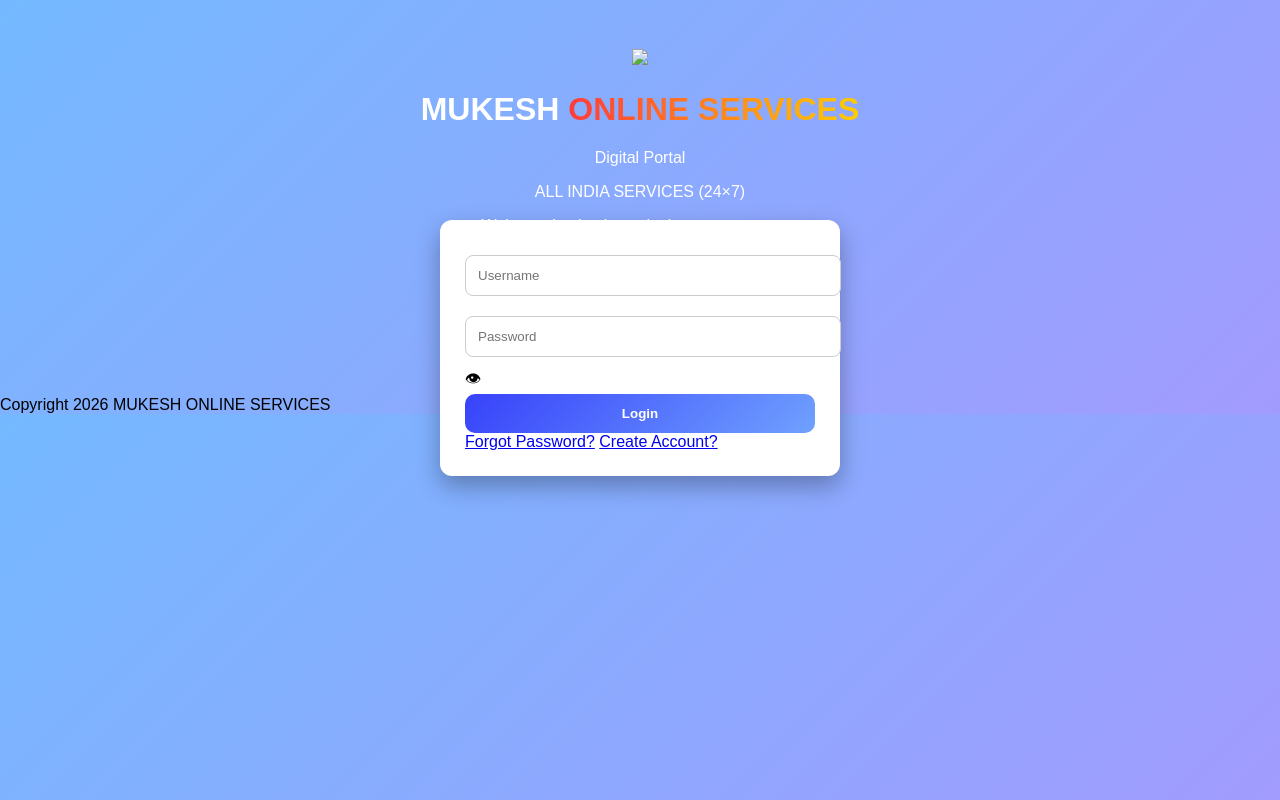
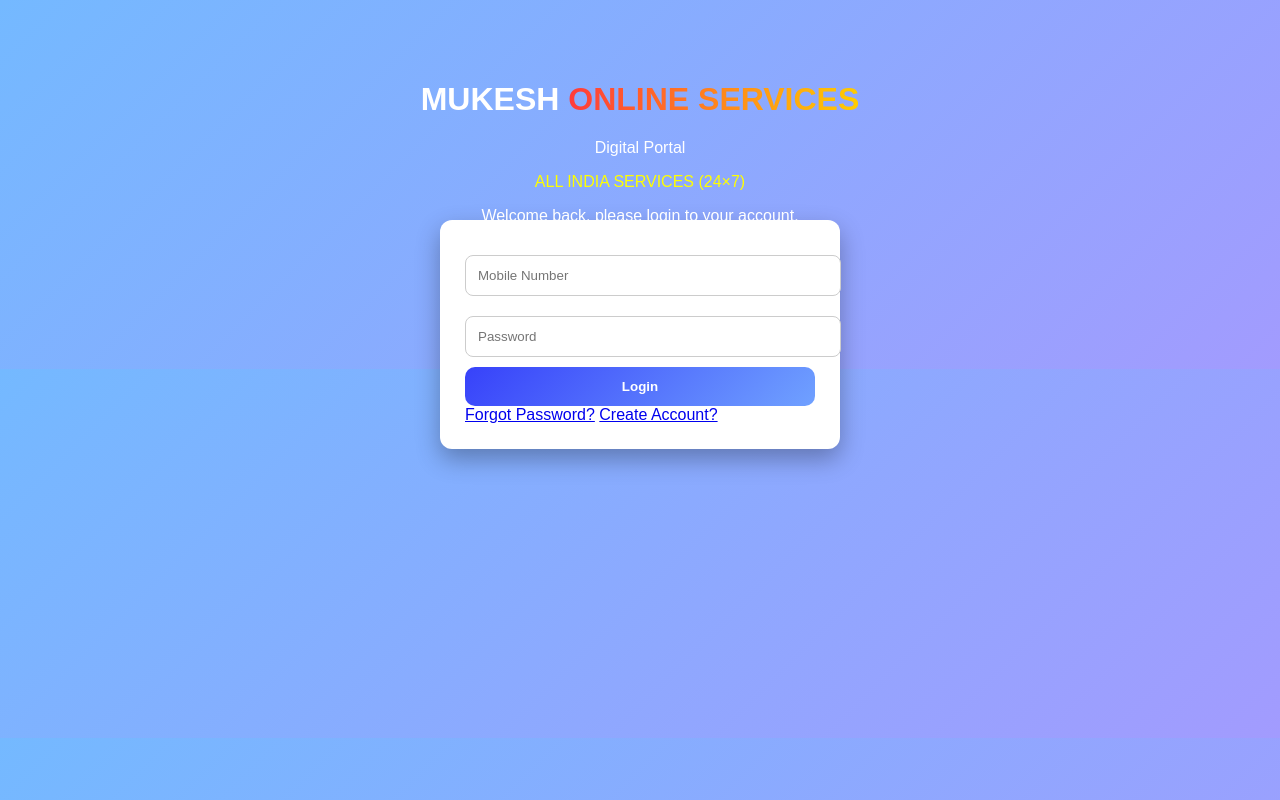
Before and after one commit to kachhwahaonline-svg/mos-portal, a plain HTML site: page index.html in a window 1280 px wide. Drawn offline with Linux system fonts and the light colour scheme; files that its build step writes are made by us from their sources.

Commit message:
Add files via upload

```diff
--- a/index.html
+++ b/index.html
@@ -3,45 +3,33 @@
 <head>
 <meta charset="UTF-8">
 <title>MUKESH ONLINE SERVICES</title>
-<link rel="stylesheet" href="assets/css/login.css">
+<link rel="stylesheet" href="assets/css/login.css?v=3">
 </head>
 
 <body>
 
 <div class="top-section">
     <div class="logo-area">
-        <img src="assets/images/logo.png" class="logo">
-
         <h1>MUKESH <span>ONLINE SERVICES</span></h1>
-        <p class="subtitle">Digital Portal</p>
-        <p class="tagline">ALL INDIA SERVICES (24×7)</p>
-
-        <p class="welcome">Welcome back, please login to your account.</p>
+        <p>Digital Portal</p>
+        <p style="color:yellow;">ALL INDIA SERVICES (24×7)</p>
+        <p>Welcome back, please login to your account.</p>
     </div>
 </div>
 
+<!-- ONLY ONE CARD -->
 <div class="login-box">
+    <input type="text" id="username" placeholder="Mobile Number">
+<input type="password" id="password" placeholder="Password">
 
-    <input type="text" id="username" placeholder="Username">
+<button class="login-btn" onclick="login()">Login</button>
 
-    <div class="password-box">
-        <input type="password" id="password" placeholder="Password">
-        <span class="eye" onclick="toggle()">👁</span>
-    </div>
-
-    <button class="login-btn" onclick="login()">Login</button>
-
+<script src="assets/js/auth.js"></script>
     <div class="links">
         <a href="#">Forgot Password?</a>
         <a href="#">Create Account?</a>
     </div>
 </div>
 
-<footer>
-    Copyright 2026 MUKESH ONLINE SERVICES
-</footer>
-
-<script src="assets/js/auth.js"></script>
-
 </body>
 </html>
```
